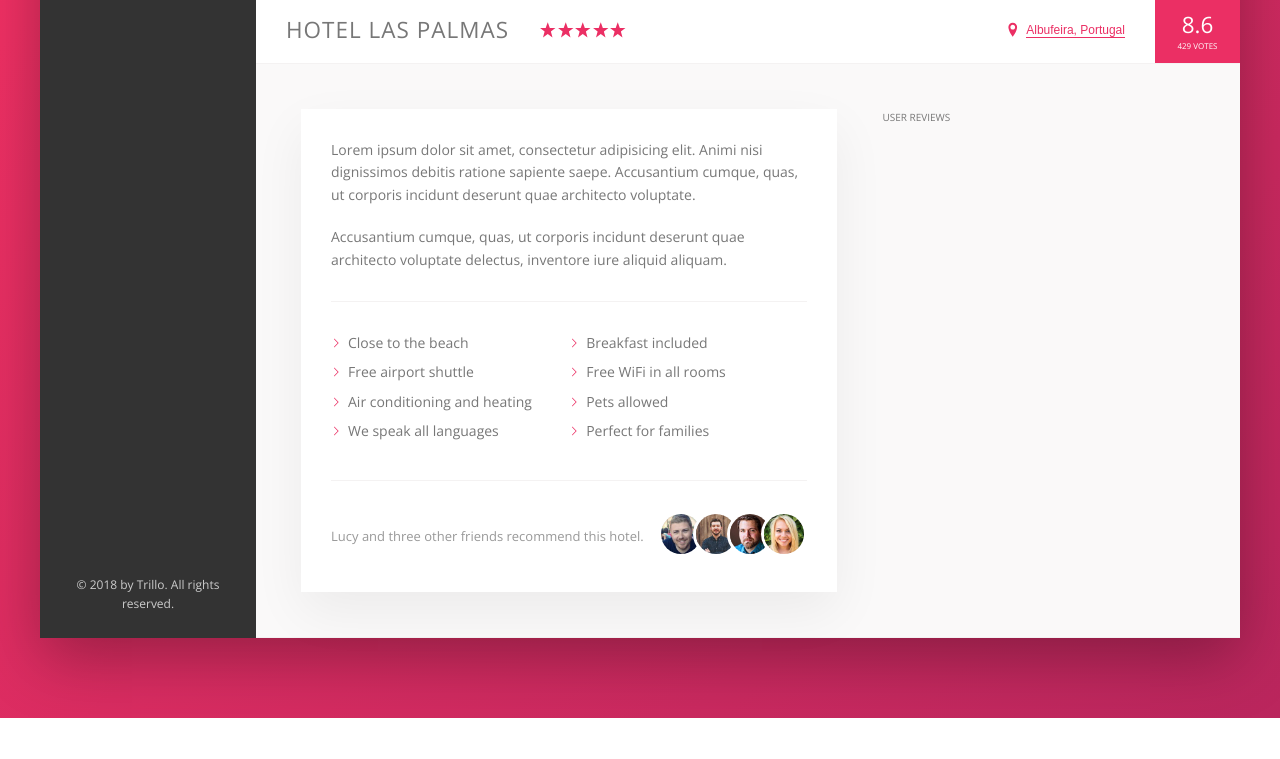
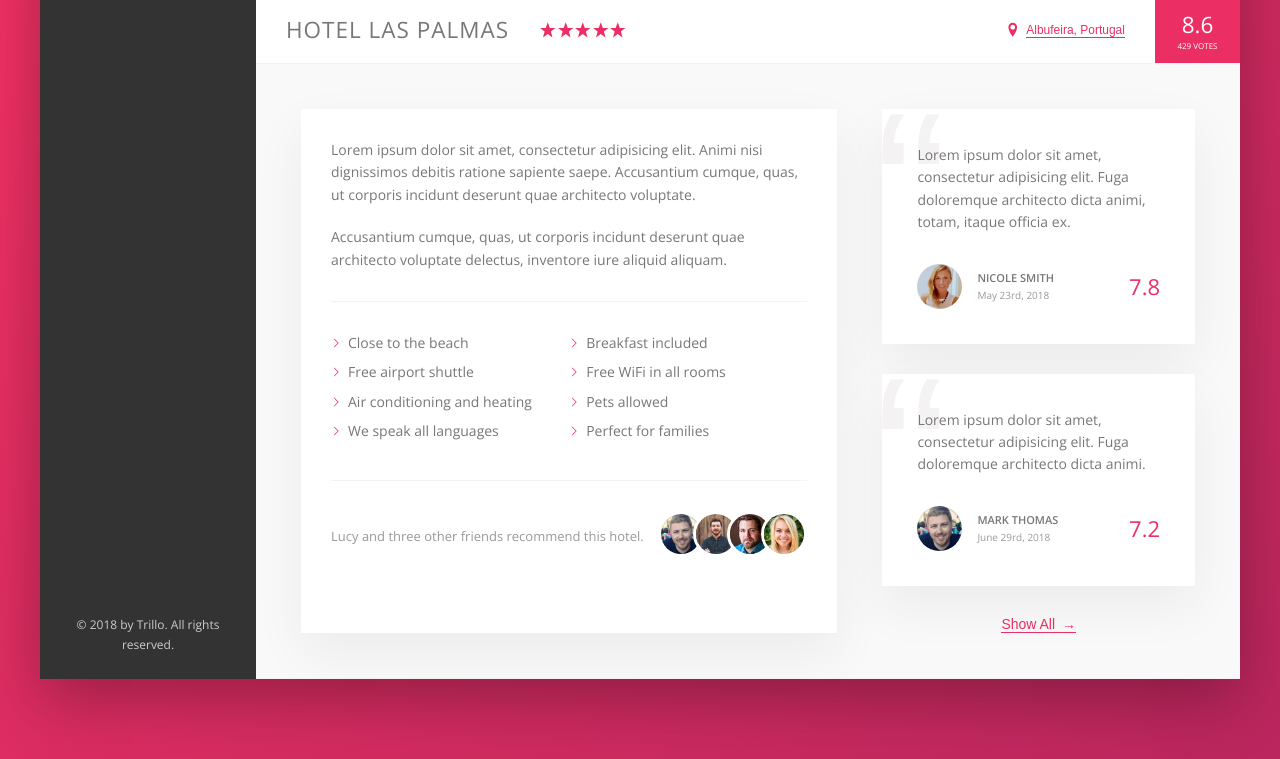
Before and after one commit to bouncingAlien/trillo, a website: page index.html in a window 1280 px wide. Shown: the part 538-1297 px from the top of the page. Before the commit the page ends 1256 px from the top, so only its background shows below. Drawn offline with nearby package versions, Linux system fonts and the light colour scheme.

Commit message:
created user reviews section

```diff
--- a/index.html
+++ b/index.html
@@ -158,7 +158,33 @@
                         </div>
                     </div>
                     <div class="user-reviews">
-                        USER REVIEWS
+                        <figure class="review">
+                            <blockquote class="review__text">
+                                Lorem ipsum dolor sit amet, consectetur adipisicing elit. Fuga doloremque architecto dicta animi, totam, itaque officia ex.
+                            </blockquote>
+                            <figcaption class="review__user">
+                                <img src="img/user-2.jpg" alt="User 1" class="review__photo">
+                                <div class="review__user-box">
+                                    <p class="review__user-name">Nicole Smith</p>
+                                    <p class="review__user-date">May 23rd, 2018</p>
+                                </div>
+                                <div class="review__rating">7.8</div>
+                            </figcaption>
+                        </figure>
+                        <figure class="review">
+                            <blockquote class="review__text">
+                                Lorem ipsum dolor sit amet, consectetur adipisicing elit. Fuga doloremque architecto dicta animi.
+                            </blockquote>
+                            <figcaption class="review__user">
+                                <img src="img/user-3.jpg" alt="User 2" class="review__photo">
+                                <div class="review__user-box">
+                                    <p class="review__user-name">Mark Thomas</p>
+                                    <p class="review__user-date">June 29rd, 2018</p>
+                                </div>
+                                <div class="review__rating">7.2</div>
+                            </figcaption>
+                        </figure>
+                        <button class="btn-inline btn-inline--reviews">Show All <span>&rarr;</span></button>
                     </div>
                 </div>
             </main>
--- a/sass/base/_typography.scss
+++ b/sass/base/_typography.scss
@@ -29,3 +29,24 @@ body {
     font-size: 1.3rem;
     color: var(--color-gray-dark-3);
 }
+
+.user-reviews {
+    font-size: 1.4rem;
+}
+
+.review__user-name {
+    font-size: 1.1rem;
+    text-transform: uppercase;
+    font-weight: 600;
+}
+
+.review__user-date {
+    font-size: 1rem;
+    color: var(--color-gray-dark-3);
+}
+
+.review__rating {
+    font-size: 2.2rem;
+    color: var(--color-primary);
+    font-weight: 200;
+}
--- a/sass/components/_buttons.scss
+++ b/sass/components/_buttons.scss
@@ -14,4 +14,14 @@
         outline: none;
         animation: pulsate 1s infinite;
     }
+    &--reviews {
+        font-size: 1.4rem;
+        & span {
+            margin-left: 3px;
+            transition: margin-left .2s;
+        }
+        &:hover span {
+            margin-left: 8px;
+        }
+    }
 }
--- /dev/null
+++ b/sass/components/_review.scss
@@ -0,0 +1,34 @@
+.review {
+    position: relative;
+    overflow: hidden;
+    &::before {
+        font-family: sans-serif;
+        content: "\201C";
+        font-size: 22rem;
+        position: absolute;
+        top: -9.4rem;
+        left: -.8rem;
+        color: var(--color-gray-light-2);
+    }
+    background-color: #fff;
+    margin-bottom: 3rem;
+    box-shadow: 0 2rem 5rem rgba(0, 0, 0, 0.06);
+    padding: 3.5rem;
+    &__text {
+        margin-bottom: 3rem;
+        position: relative;
+    }
+    &__user {
+        display: flex;
+        align-items: center;
+        &-box {
+            margin-right: auto;
+        }
+    }
+    &__photo {
+        width: 4.5rem;
+        height: 4.5rem;
+        border-radius: 50%;
+        margin-right: 1.5rem;
+    }
+}
--- a/sass/main.scss
+++ b/sass/main.scss
@@ -29,3 +29,4 @@ Grey dark 3: #999
 @import "pages/home";
 @import "components/gallery";
 @import "components/buttons";
+@import "components/review";
--- a/sass/pages/_home.scss
+++ b/sass/pages/_home.scss
@@ -111,4 +111,8 @@
     }
 }
 
-.user-reviews {}
+.user-reviews {
+    display: flex;
+    flex-direction: column;
+    align-items: center;
+}
```
Also changed, not shown: css/style.css, img/chat.svg (renamed from img/SVG/chat.svg).
